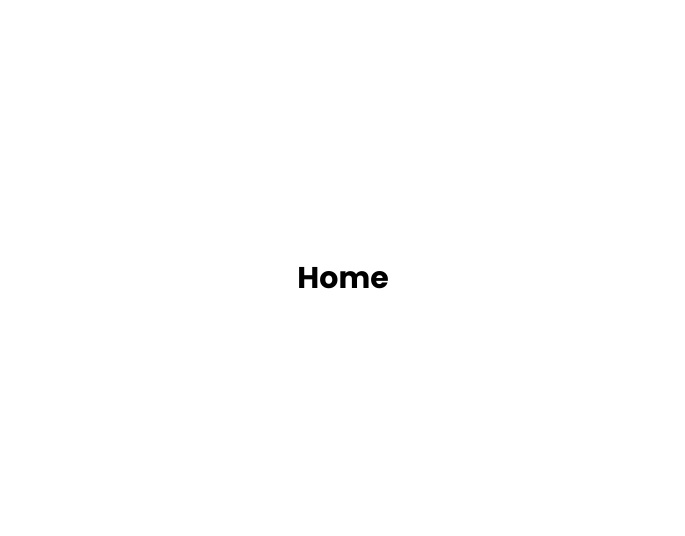
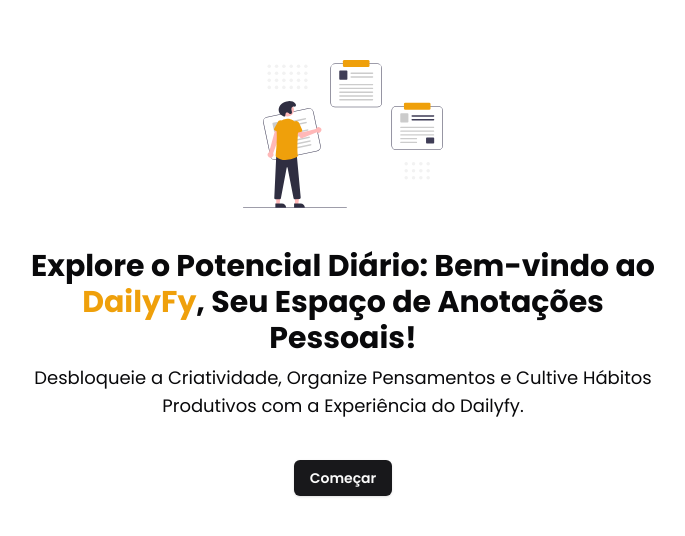
Before and after one commit to justAlves/dailyfy, a Next.js app: page / in a window 1280 px wide. Shown: the part 122-658 px from the top of the page, without its empty margins (297-982 px from the left). Built offline with nearby package versions, Linux system fonts and the light colour scheme.

Commit message:
onboarding(feat): add on boarding page

```diff
--- a/src/app/globals.css
+++ b/src/app/globals.css
@@ -1,3 +1,76 @@
 @tailwind base;
 @tailwind components;
 @tailwind utilities;
+
+@layer base {
+  :root {
+    --background: 0 0% 100%;
+    --foreground: 240 10% 3.9%;
+
+    --card: 0 0% 100%;
+    --card-foreground: 240 10% 3.9%;
+
+    --popover: 0 0% 100%;
+    --popover-foreground: 240 10% 3.9%;
+
+    --primary: 240 5.9% 10%;
+    --primary-foreground: 0 0% 98%;
+
+    --secondary: 240 4.8% 95.9%;
+    --secondary-foreground: 240 5.9% 10%;
+
+    --muted: 240 4.8% 95.9%;
+    --muted-foreground: 240 3.8% 46.1%;
+
+    --accent: 240 4.8% 95.9%;
+    --accent-foreground: 240 5.9% 10%;
+
+    --destructive: 0 84.2% 60.2%;
+    --destructive-foreground: 0 0% 98%;
+
+    --border: 240 5.9% 90%;
+    --input: 240 5.9% 90%;
+    --ring: 240 10% 3.9%;
+
+    --radius: 0.5rem;
+  }
+
+  .dark {
+    --background: 240 10% 3.9%;
+    --foreground: 0 0% 98%;
+
+    --card: 240 10% 3.9%;
+    --card-foreground: 0 0% 98%;
+
+    --popover: 240 10% 3.9%;
+    --popover-foreground: 0 0% 98%;
+
+    --primary: 0 0% 98%;
+    --primary-foreground: 240 5.9% 10%;
+
+    --secondary: 240 3.7% 15.9%;
+    --secondary-foreground: 0 0% 98%;
+
+    --muted: 240 3.7% 15.9%;
+    --muted-foreground: 240 5% 64.9%;
+
+    --accent: 240 3.7% 15.9%;
+    --accent-foreground: 0 0% 98%;
+
+    --destructive: 0 62.8% 30.6%;
+    --destructive-foreground: 0 0% 98%;
+
+    --border: 240 3.7% 15.9%;
+    --input: 240 3.7% 15.9%;
+    --ring: 240 4.9% 83.9%;
+  }
+}
+
+@layer base {
+  * {
+    @apply border-border;
+  }
+  body {
+    @apply bg-background text-foreground;
+  }
+}
--- a/src/app/layout.tsx
+++ b/src/app/layout.tsx
@@ -5,7 +5,7 @@
 const poppins = Poppins({ subsets: ["latin"], weight: ['400', '600', '700'] });
 
 export const metadata: Metadata = {
-  title: "Create Next App",
+  title: "DailyFy, Seu Espaço de Anotações Pessoais!",
   description: "Generated by create next app",
 };
 
@@ -16,7 +16,7 @@
 }>) {
   return (
     <html lang="br">
-      <body className={poppins.className}>{children}</body>
+      <body className={`antialiased ${poppins.className}`}>{children}</body>
     </html>
   );
 }
--- a/src/app/page.tsx
+++ b/src/app/page.tsx
@@ -1,11 +1,19 @@
+import Image from 'next/image'
 import React from 'react'
+import OnBoardingImage from '@/assets/images/onboarding.svg'
+import { Button } from '@/components/ui/button'
 
 export default function Home() {
   return (
-    <div className='h-screen flex justify-center items-center'>
-      <h1 className='font-bold text-3xl'>
-        Home
-      </h1>
+    <div className='h-screen flex justify-center items-center flex-col'>
+      <div className='w-2/4 flex flex-col justify-center text-center items-center'>
+        <Image src={OnBoardingImage} width={200} height={200} quality={100} alt='Homem colocando anotações na parede'/>
+        <h1 className='text-3xl font-bold text-title mt-10 mb-2'>Explore o Potencial Diário: Bem-vindo ao <span className='text-app'>DailyFy</span>, Seu Espaço de Anotações Pessoais!</h1>
+        <p className='text-lg text-subtitle font-normal mb-10'>Desbloqueie a Criatividade, Organize Pensamentos e Cultive Hábitos Produtivos com a Experiência do Dailyfy.</p>
+        <Button className='font-semibold hover:scale-105 transition-all'>
+          Começar
+        </Button>
+      </div>
     </div>
   )
 }
--- /dev/null
+++ b/src/components/ui/button.tsx
@@ -0,0 +1,57 @@
+import * as React from "react"
+import { Slot } from "@radix-ui/react-slot"
+import { cva, type VariantProps } from "class-variance-authority"
+
+import { cn } from "@/lib/utils"
+
+const buttonVariants = cva(
+  "inline-flex items-center justify-center whitespace-nowrap rounded-md text-sm font-medium transition-colors focus-visible:outline-none focus-visible:ring-1 focus-visible:ring-ring disabled:pointer-events-none disabled:opacity-50",
+  {
+    variants: {
+      variant: {
+        default:
+          "bg-primary text-primary-foreground shadow hover:bg-primary/90",
+        destructive:
+          "bg-destructive text-destructive-foreground shadow-sm hover:bg-destructive/90",
+        outline:
+          "border border-input bg-background shadow-sm hover:bg-accent hover:text-accent-foreground",
+        secondary:
+          "bg-secondary text-secondary-foreground shadow-sm hover:bg-secondary/80",
+        ghost: "hover:bg-accent hover:text-accent-foreground",
+        link: "text-primary underline-offset-4 hover:underline",
+      },
+      size: {
+        default: "h-9 px-4 py-2",
+        sm: "h-8 rounded-md px-3 text-xs",
+        lg: "h-10 rounded-md px-8",
+        icon: "h-9 w-9",
+      },
+    },
+    defaultVariants: {
+      variant: "default",
+      size: "default",
+    },
+  }
+)
+
+export interface ButtonProps
+  extends React.ButtonHTMLAttributes<HTMLButtonElement>,
+    VariantProps<typeof buttonVariants> {
+  asChild?: boolean
+}
+
+const Button = React.forwardRef<HTMLButtonElement, ButtonProps>(
+  ({ className, variant, size, asChild = false, ...props }, ref) => {
+    const Comp = asChild ? Slot : "button"
+    return (
+      <Comp
+        className={cn(buttonVariants({ variant, size, className }))}
+        ref={ref}
+        {...props}
+      />
+    )
+  }
+)
+Button.displayName = "Button"
+
+export { Button, buttonVariants }
--- /dev/null
+++ b/src/lib/utils.ts
@@ -0,0 +1,6 @@
+import { type ClassValue, clsx } from "clsx"
+import { twMerge } from "tailwind-merge"
+
+export function cn(...inputs: ClassValue[]) {
+  return twMerge(clsx(inputs))
+}
--- a/tailwind.config.ts
+++ b/tailwind.config.ts
@@ -1,20 +1,81 @@
-import type { Config } from "tailwindcss";
+import type { Config } from "tailwindcss"
 
-const config: Config = {
+const config = {
+  darkMode: ["class"],
   content: [
-    "./src/pages/**/*.{js,ts,jsx,tsx,mdx}",
-    "./src/components/**/*.{js,ts,jsx,tsx,mdx}",
-    "./src/app/**/*.{js,ts,jsx,tsx,mdx}",
-  ],
+    './pages/**/*.{ts,tsx}',
+    './components/**/*.{ts,tsx}',
+    './app/**/*.{ts,tsx}',
+    './src/**/*.{ts,tsx}',
+	],
+  prefix: "",
   theme: {
+    container: {
+      center: true,
+      padding: "2rem",
+      screens: {
+        "2xl": "1400px",
+      },
+    },
     extend: {
-      backgroundImage: {
-        "gradient-radial": "radial-gradient(var(--tw-gradient-stops))",
-        "gradient-conic":
-          "conic-gradient(from 180deg at 50% 50%, var(--tw-gradient-stops))",
+      colors: {
+        app: "#EFA00B",
+        border: "hsl(var(--border))",
+        input: "hsl(var(--input))",
+        ring: "hsl(var(--ring))",
+        background: "hsl(var(--background))",
+        foreground: "hsl(var(--foreground))",
+        primary: {
+          DEFAULT: "hsl(var(--primary))",
+          foreground: "hsl(var(--primary-foreground))",
+        },
+        secondary: {
+          DEFAULT: "hsl(var(--secondary))",
+          foreground: "hsl(var(--secondary-foreground))",
+        },
+        destructive: {
+          DEFAULT: "hsl(var(--destructive))",
+          foreground: "hsl(var(--destructive-foreground))",
+        },
+        muted: {
+          DEFAULT: "hsl(var(--muted))",
+          foreground: "hsl(var(--muted-foreground))",
+        },
+        accent: {
+          DEFAULT: "hsl(var(--accent))",
+          foreground: "hsl(var(--accent-foreground))",
+        },
+        popover: {
+          DEFAULT: "hsl(var(--popover))",
+          foreground: "hsl(var(--popover-foreground))",
+        },
+        card: {
+          DEFAULT: "hsl(var(--card))",
+          foreground: "hsl(var(--card-foreground))",
+        },
+      },
+      borderRadius: {
+        lg: "var(--radius)",
+        md: "calc(var(--radius) - 2px)",
+        sm: "calc(var(--radius) - 4px)",
+      },
+      keyframes: {
+        "accordion-down": {
+          from: { height: "0" },
+          to: { height: "var(--radix-accordion-content-height)" },
+        },
+        "accordion-up": {
+          from: { height: "var(--radix-accordion-content-height)" },
+          to: { height: "0" },
+        },
+      },
+      animation: {
+        "accordion-down": "accordion-down 0.2s ease-out",
+        "accordion-up": "accordion-up 0.2s ease-out",
       },
     },
   },
-  plugins: [],
-};
-export default config;
+  plugins: [require("tailwindcss-animate")],
+} satisfies Config
+
+export default config
```
Also changed, not shown: package.json (+10 -4 lines), components.json (added), src/assets/images/onboarding.svg (added), 1 other file (tests, documents, lock files or other folders).
